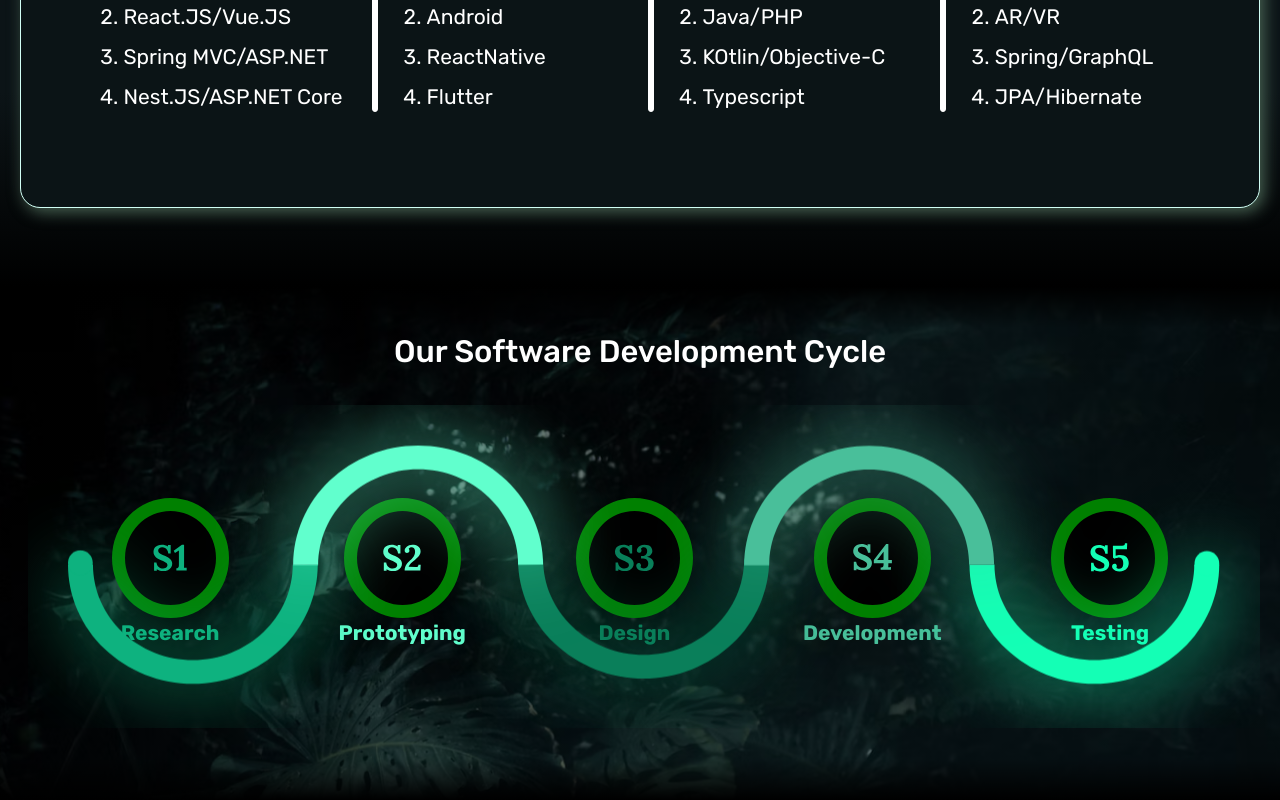
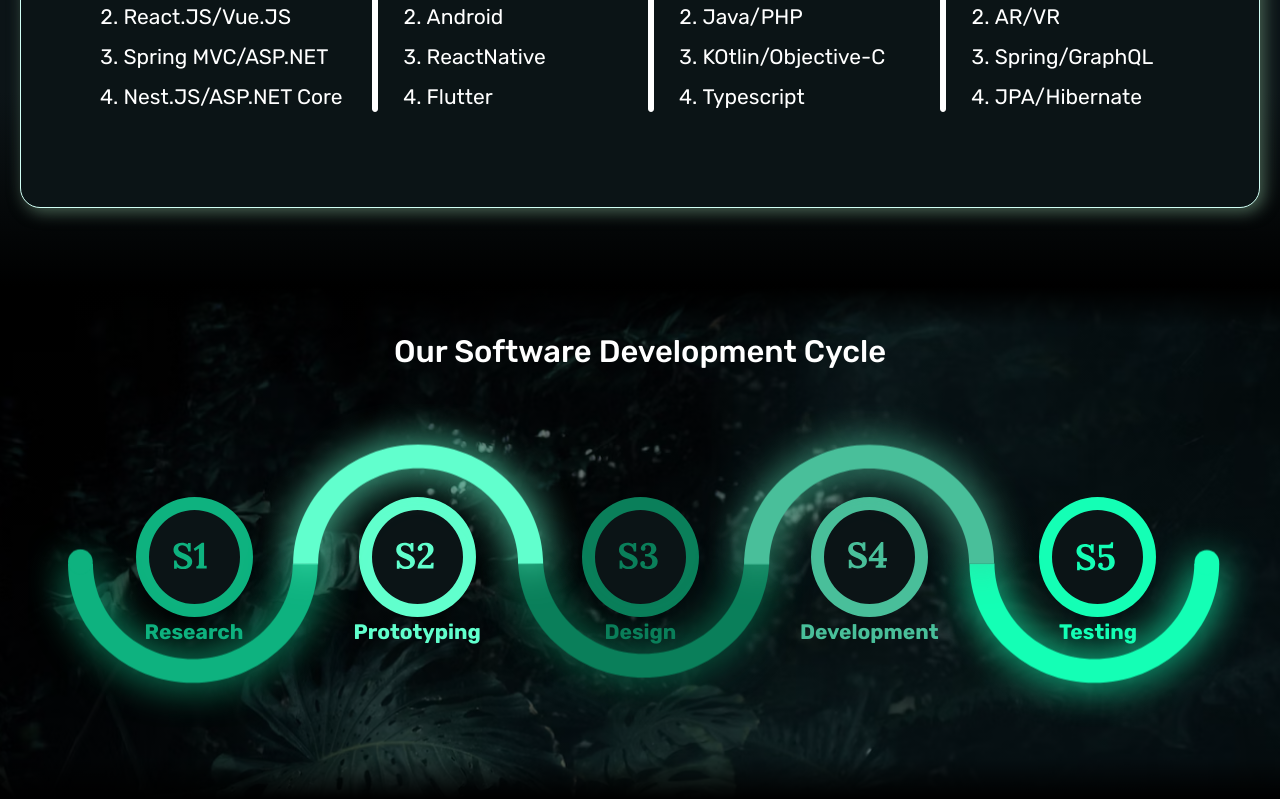
Before and after one commit to Anton-Ostrovskiy/Lesson11, a React (Create React App) app in the folder my-app/: page / in a window 1280 px wide. Shown: the part 1933-2733 px from the top of the page. Built offline with nearby package versions, Linux system fonts and the light colour scheme.

Commit message:
eleven commit

```diff
--- a/my-app/src/components/RoadMap/RoadMap.jsx
+++ b/my-app/src/components/RoadMap/RoadMap.jsx
@@ -7,7 +7,7 @@ const RoadMap = () => {
           <h2 className="roadmap__title">Our Software Development Cycle</h2>
           <div className="roadmap__content">
             <div className="roadmap__cycle">
-              <div className="roadmap__circle">
+              <div className="roadmap__circle border__green">
                 <svg
                   xmlns="http://www.w3.org/2000/svg"
                   width="34"
@@ -24,7 +24,7 @@ const RoadMap = () => {
               <p className="roadmap__text color__research">Research</p>
             </div>
             <div className="roadmap__cycle">
-              <div className="roadmap__circle">
+              <div className="roadmap__circle border__mint">
                 <svg
                   xmlns="http://www.w3.org/2000/svg"
                   width="38"
@@ -41,7 +41,7 @@ const RoadMap = () => {
               <p className="roadmap__text color__prototyping">Prototyping</p>
             </div>
             <div className="roadmap__cycle">
-              <div className="roadmap__circle">
+              <div className="roadmap__circle border__darkgreen">
                 <svg
                   xmlns="http://www.w3.org/2000/svg"
                   width="39"
@@ -58,7 +58,7 @@ const RoadMap = () => {
               <p className="roadmap__text color__design">Design</p>
             </div>
             <div className="roadmap__cycle">
-              <div className="roadmap__circle">
+              <div className="roadmap__circle border__lightgreen">
                 <svg
                   xmlns="http://www.w3.org/2000/svg"
                   width="39"
@@ -75,7 +75,7 @@ const RoadMap = () => {
               <p className="roadmap__text color__development">Development</p>
             </div>
             <div className="roadmap__cycle">
-              <div className="roadmap__circle">
+              <div className="roadmap__circle border__test">
                 <svg
                   xmlns="http://www.w3.org/2000/svg"
                   width="39"
--- a/my-app/src/components/RoadMap/style.scss
+++ b/my-app/src/components/RoadMap/style.scss
@@ -49,15 +49,15 @@
     font-family: "Rubik", sans-serif;
     font-size: 31px;
     font-weight: 500;
-    margin-bottom: 128px;
+    margin-bottom: 127px;
   }
 
   &__content {
     position: relative;
     display: flex;
     align-items: center;
-    justify-content: center;
-    gap: 110px;
+    justify-content: space-around;
+    padding: 0 53px 0 65px;
   }
 
   .line {
@@ -75,14 +75,28 @@
   }
 
   &__circle {
+    padding: 32px 24px;
     display: flex;
-    align-items: center;
-    justify-content: center;
     width: 117px;
     height: 120px;
-    border: 13px solid green;
+
     border-radius: 50%;
-    background: black;
+    background: #0B1416;
+  }
+  .border__green{
+    border: 13px solid var(--Green);
+  }
+  .border__mint{
+    border: 13px solid var(--Mint);
+  }
+  .border__darkgreen{
+    border: 13px solid var(--Dark-Green);
+  }
+  .border__lightgreen{
+    border: 13px solid var(--Light-Green);
+  }
+  .border__test{
+    border: 13px solid var(--Test);
   }
 
   &__text {
@@ -145,7 +159,7 @@
       filter: drop-shadow(0px 0px 10px #0eb27f);
     }
     100% {
-      filter: drop-shadow(0px 0px 40px #0eb27f);
+      filter: drop-shadow(0px 0px 20px #0eb27f);
     }
   }
   @keyframes pulse-2 {
@@ -153,7 +167,7 @@
       filter: drop-shadow(0px 0px 10px #0a7f5a);
     }
     100% {
-      filter: drop-shadow(0px 0px 40px #0a7f5a);
+      filter: drop-shadow(0px 0px 20px #0a7f5a);
     }
   }
   @keyframes pulse-3 {
@@ -161,7 +175,7 @@
       filter: drop-shadow(0px 0px 10px #14ffb5);
     }
     100% {
-      filter: drop-shadow(0px 0px 40px #14ffb5);
+      filter: drop-shadow(0px 0px 20px #14ffb5);
     }
   }
   @keyframes pulse-4 {
@@ -169,7 +183,7 @@
       filter: drop-shadow(0px 0px 10px #61ffcd);
     }
     100% {
-      filter: drop-shadow(0px 0px 40px #61ffcd);
+      filter: drop-shadow(0px 0px 20px #61ffcd);
     }
   }
   @keyframes pulse-5 {
@@ -177,7 +191,7 @@
       filter: drop-shadow(0px 0px 10px #49bf9a);
     }
     100% {
-      filter: drop-shadow(0px 0px 40px #49bf9a);
+      filter: drop-shadow(0px 0px 20px #49bf9a);
     }
   }
 }
```
